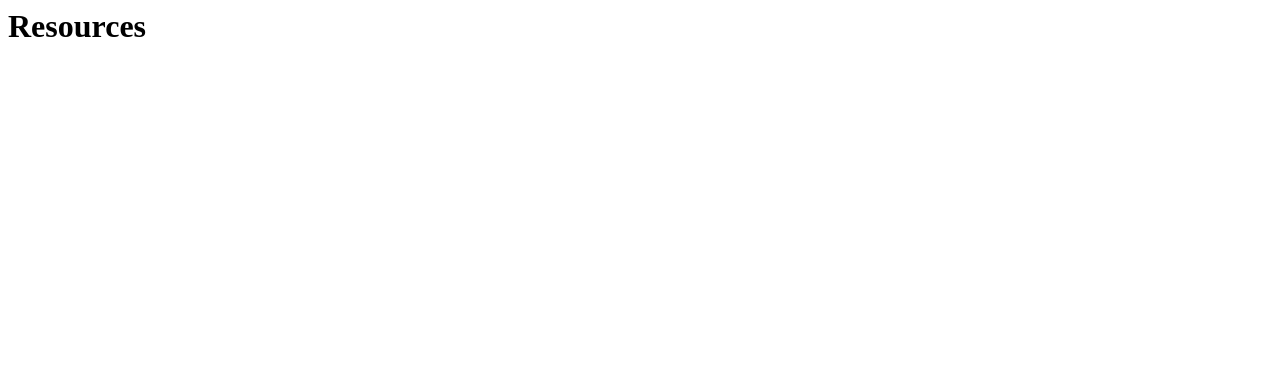
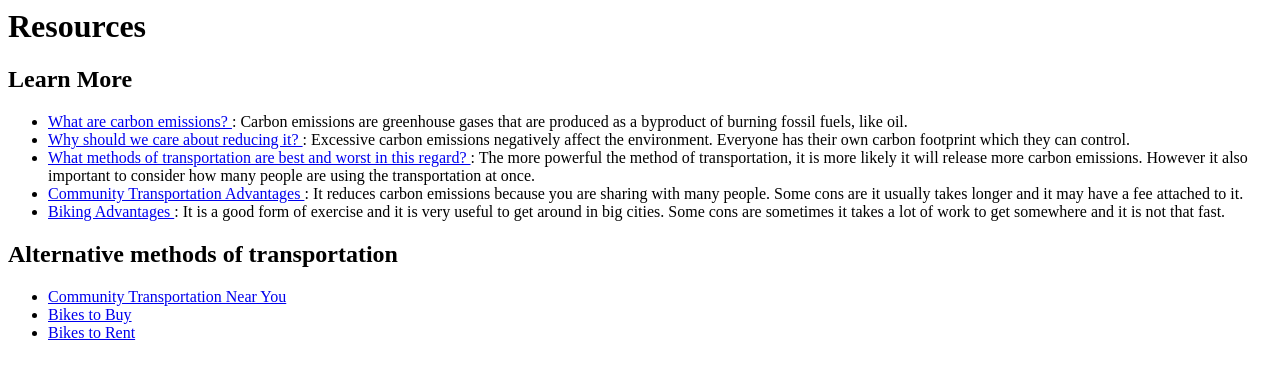
Before and after one commit to kevlli/326-Final-Project, a website: page src/client/resources/resources.html in a window 1280 px wide. Drawn offline with Linux system fonts and the light colour scheme; files that its build step writes are made by us from their sources; files whose address does not match are found by name.

Commit message:
Update resources.html

```diff
--- a/src/client/resources/resources.html
+++ b/src/client/resources/resources.html
@@ -1,17 +1,37 @@
 <head>
-  <link rel="stylesheet" href="./resources/resources.css" />
+  <link rel="stylesheet" href="./resources/resources.css">
   <script type="module" src="./resources/resources.js" defer></script>
 </head>
 
 <main>
+
+
   <h1>Resources</h1>
   <!-- Main content of the document -->
   <article>
     <!-- Primary content like a blog post or article -->
   </article>
+  <section id="learn-more">
+    <h2>Learn More</h2>
+    <ul>
+      <li><a href="https://www.epa.gov/ghgemissions/sources-greenhouse-gas-emissions"> What are carbon emissions? </a> : Carbon emissions are greenhouse gases that are produced as a byproduct of burning fossil fuels, like oil.  </li>
+      <li><a href="https://earth.org/what-does-carbon-footprint-mean/"> Why should we care about reducing it? </a> : Excessive carbon emissions negatively affect the environment. Everyone has their own carbon footprint which they can control. </li>
+      <li><a href="https://www.visualcapitalist.com/comparing-the-carbon-footprint-of-transportation-options/"> What methods of transportation are best and worst in this regard? </a> : The more powerful the method of transportation, it is more likely it will release more carbon emissions. However it also important to consider how many people are using the transportation at once. </li>
+       <li><a href="https://www.visualcapitalist.com/comparing-the-carbon-footprint-of-transportation-options/"> Community Transportation Advantages </a> : It reduces carbon emissions because you are sharing with many people. Some cons are it usually takes longer and it may have a fee attached to it. </li>
+        <li><a href="https://www.google.com/url?sa=t&source=web&rct=j&opi=89978449&url=https://www.unep.org/news-and-stories/story/cycling-better-mode-transport&ved=2ahUKEwiBx8jSsNyFAxUOEFkFHaBbCYYQFnoECBIQAQ&usg=AOvVaw2BEaYeiYKv6eFQPFpT6mlI"> Biking Advantages </a> : It is a good form of exercise and it is very useful to get around in big cities. Some cons are sometimes it takes a lot of work to get somewhere and it is not that fast.  </li>
+      <!-- Add more list items as needed -->
+    </ul>
+  </section>
 
-  <section>
-    <!-- Related content or subsections -->
+  <section id="alternative-transportation">
+    <h2>Alternative methods of transportation</h2>
+    <ul>
+      <li><a href="https://nationalcenterformobilitymanagement.org/community-transportation-database/"> Community Transportation Near You </a> </li>
+      <li><a href="https://www.bikesonline.com"> Bikes to Buy</a></li>
+      <li><a href="https://www.rentabikenow.com"> Bikes to Rent </a></li>
+      <!-- Add more list items as needed -->
+    </ul>
+    <!-- Add content for alternative transportation here -->
   </section>
 
   <aside>
```
